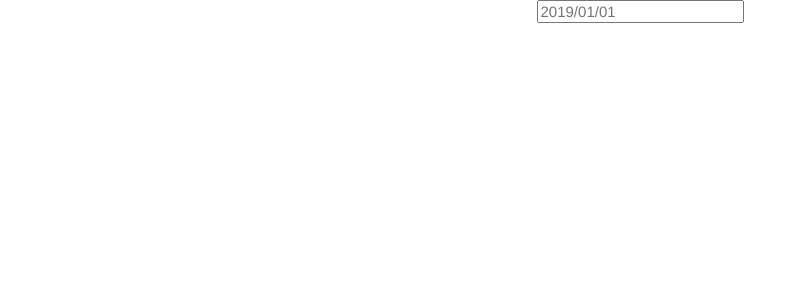
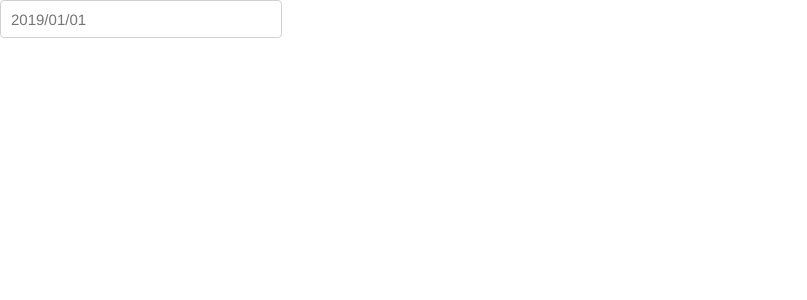
Before and after one commit to bundai223/age_checker, a Vue app: page / in a window 1280 px wide. Shown: the top 300 px of the page, without its empty margins (0-807 px from the left). Built offline with nearby package versions, Linux system fonts and the light colour scheme.

Commit message:
スタイル調整

```diff
--- a/src/components/Date2Age.vue
+++ b/src/components/Date2Age.vue
@@ -1,9 +1,15 @@
 <template>
-  <div class="date2age">
-    <input v-if='editing' v-model='birthday' placeholder='2019/01/01'></input>
-    <div v-else>{{ birthday }}</div>
-    <div v-if='isCollect()'>{{ dateJp }}</div>
-    <div v-if='isCollect()'>{{ age }}</div>
+  <div class="date2age row">
+    <div class='three columns'>
+      <form v-if='editing'>
+        <input class='u-full-width' v-model='birthday' type='text' placeholder='2019/01/01'></input>
+      </form>
+      <div v-else>{{ birthday }}</div>
+    </div>
+    <div class='nine columns'>
+      <div v-if='isCollect()'>{{ dateJp }}</div>
+      <div v-if='isCollect()'>{{ age }}</div>
+    </div>
   </div>
 </template>
 
```
